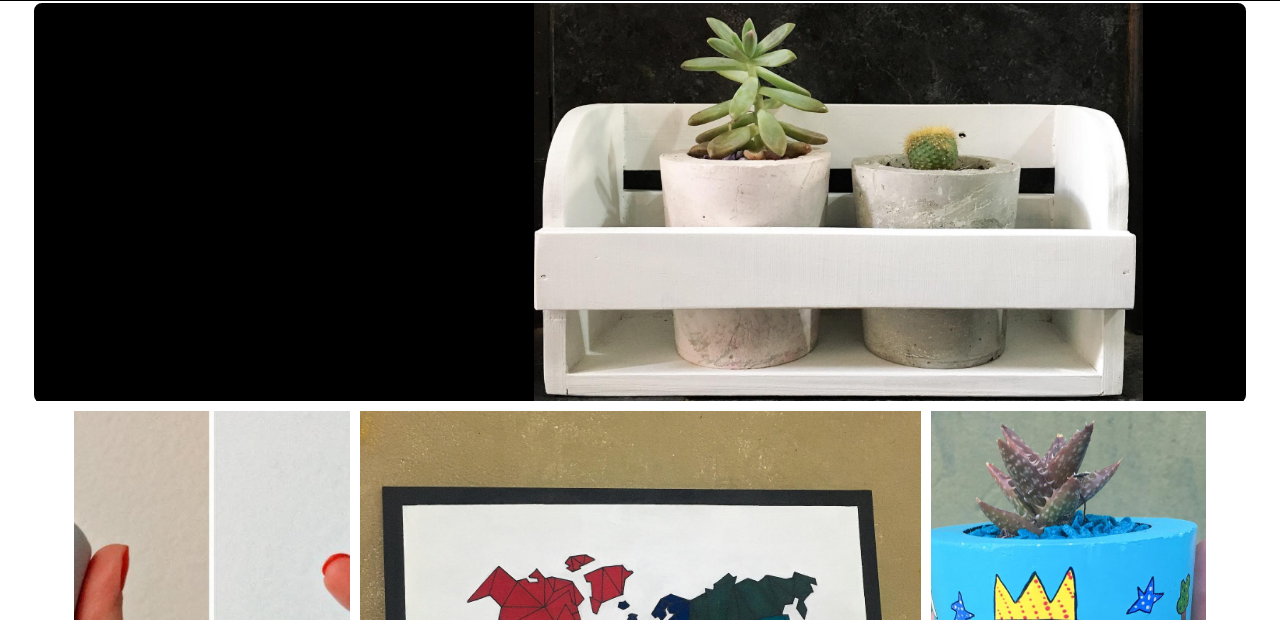
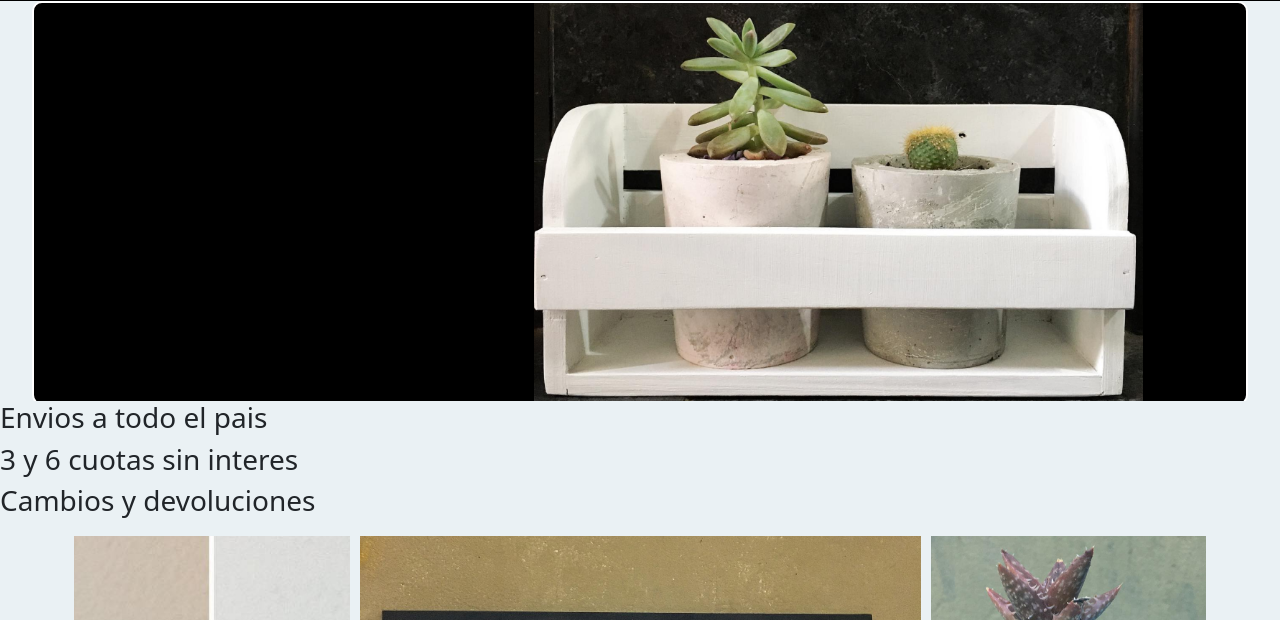
Before and after one commit to marianosobri8/repositoriomariano, a plain HTML site: page index.html in a window 1280 px wide. Shown: the part 180-800 px from the top of the page. Drawn offline with nearby package versions, Linux system fonts and the light colour scheme.

Commit message:
Aca hice unos cambios sobre la pagina , color, fondo, etc

```diff
--- a/index.html
+++ b/index.html
@@ -12,7 +12,7 @@
     <link href="https://cdn.jsdelivr.net/npm/bootstrap@5.0.2/dist/css/bootstrap.min.css" rel="stylesheet" integrity="sha384-EVSTQN3/azprG1Anm3QDgpJLIm9Nao0Yz1ztcQTwFspd3yD65VohhpuuCOmLASjC" crossorigin="anonymous">
 
 </head>
-<body>
+<body id="fondo">
     <header>
         <div class="header_aviso">
             <img src="imagenes/instragramicono.png" class="header_aviso_instagram" ><!--Aca van los iconos de las redes sociales-->
@@ -51,6 +51,18 @@
             <li><img src="imagenes/portamacetamadera23.png" alt=""></li>
             <li><img src="imagenes/portamaceta.jpg" alt=""></li>
         </ul>
+    </div>
+
+    <div class="mensajes">
+        <div>
+        <h3>Envios a todo el pais</h3>
+        </div>
+        <div>
+        <h3>3 y 6 cuotas sin interes</h3>
+        </div>
+        <div>
+        <h3> Cambios y devoluciones</h3>
+        </div>
     </div>
 
 
--- a/sass/_inicio.scss
+++ b/sass/_inicio.scss
@@ -1,4 +1,6 @@
-
+#fondo{
+    background: black;
+}
 .slider_inicio{
     width: 95%;
     margin: auto;
@@ -20,11 +22,11 @@
     }
     img{
         margin-left: 500px;
-        width: auto;
-        heigth:auto;
+        width:auto;
+        height:auto;
         max-width: 100%;
         max-height: 400px
-    };
+    }
 }
 @keyframes cambio{
     0%  { margin-left: 0;}
@@ -35,6 +37,14 @@
 
     50% {margin-left: -200%;}
     70% {margin-left: -200%;}
+}
+
+.mensajes{
+    h3{
+        color: red;
+    }
+    display:flex;
+
 }
 
 
```
